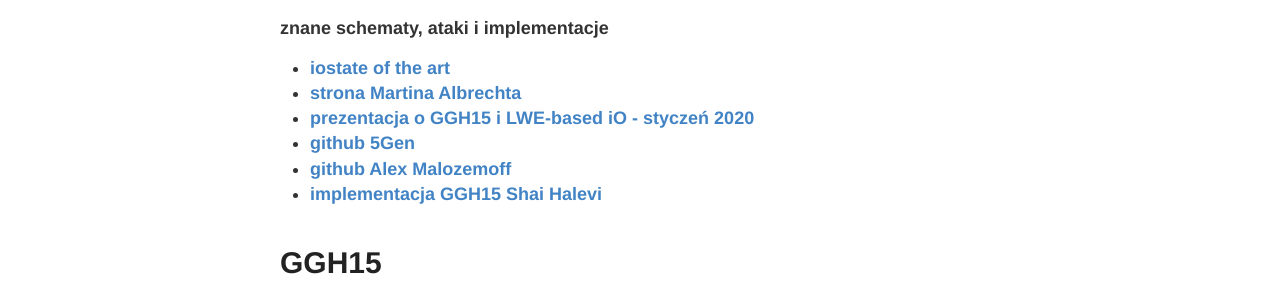
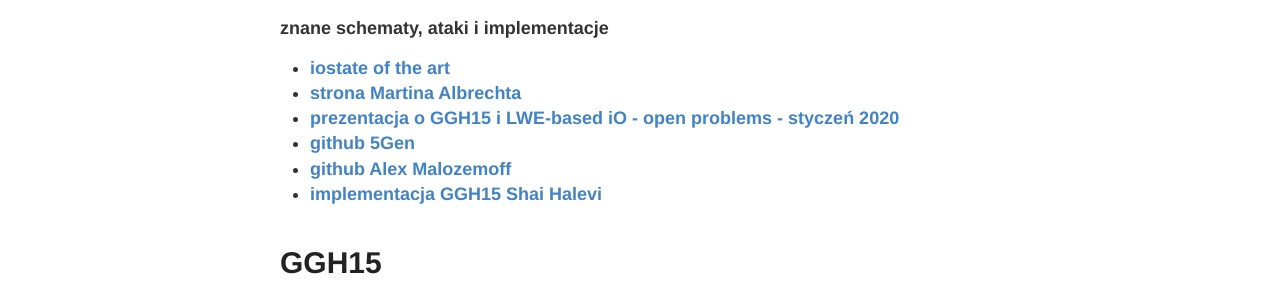
Before and after one commit to keIpie/keIpie.github.io, a Jekyll site: the page built from krypto.html, in a window 1280 px wide. Shown: the part 422-722 px from the top of the page. Built offline with Jekyll 4.4.1, drawn with Linux system fonts in a browser that asks for light colours.

Commit message:
obfuscation page

```diff
--- a/krypto.html
+++ b/krypto.html
@@ -14,7 +14,7 @@
 <ul>
     <li><b><a href="https://sites.google.com/view/iostate-of-the-art">iostate of the art</a></b></li>
     <li><b><a href="https://malb.io/are-graded-encoding-schemes-broken-yet.html">strona Martina Albrechta</a></b></li>
-    <li><b><a href="https://simons.berkeley.edu/talks/advanced-lattice-based-cryptography-fhe-abe-etc-0">prezentacja o GGH15 i LWE-based iO - styczeń 2020</a></b></li>
+    <li><b><a href="https://simons.berkeley.edu/talks/advanced-lattice-based-cryptography-fhe-abe-etc-0">prezentacja o GGH15 i LWE-based iO - open problems - styczeń 2020</a></b></li>
     <li><b><a href="https://github.com/5GenCrypto/circ-obfuscation">github 5Gen</a></b></li>
     <li><b><a href="https://github.com/amaloz/obfuscation">github Alex Malozemoff</a></b></li>
     <li><b><a href="https://github.com/shaih/BPobfus">implementacja GGH15 Shai Halevi</a></b></li>
```
